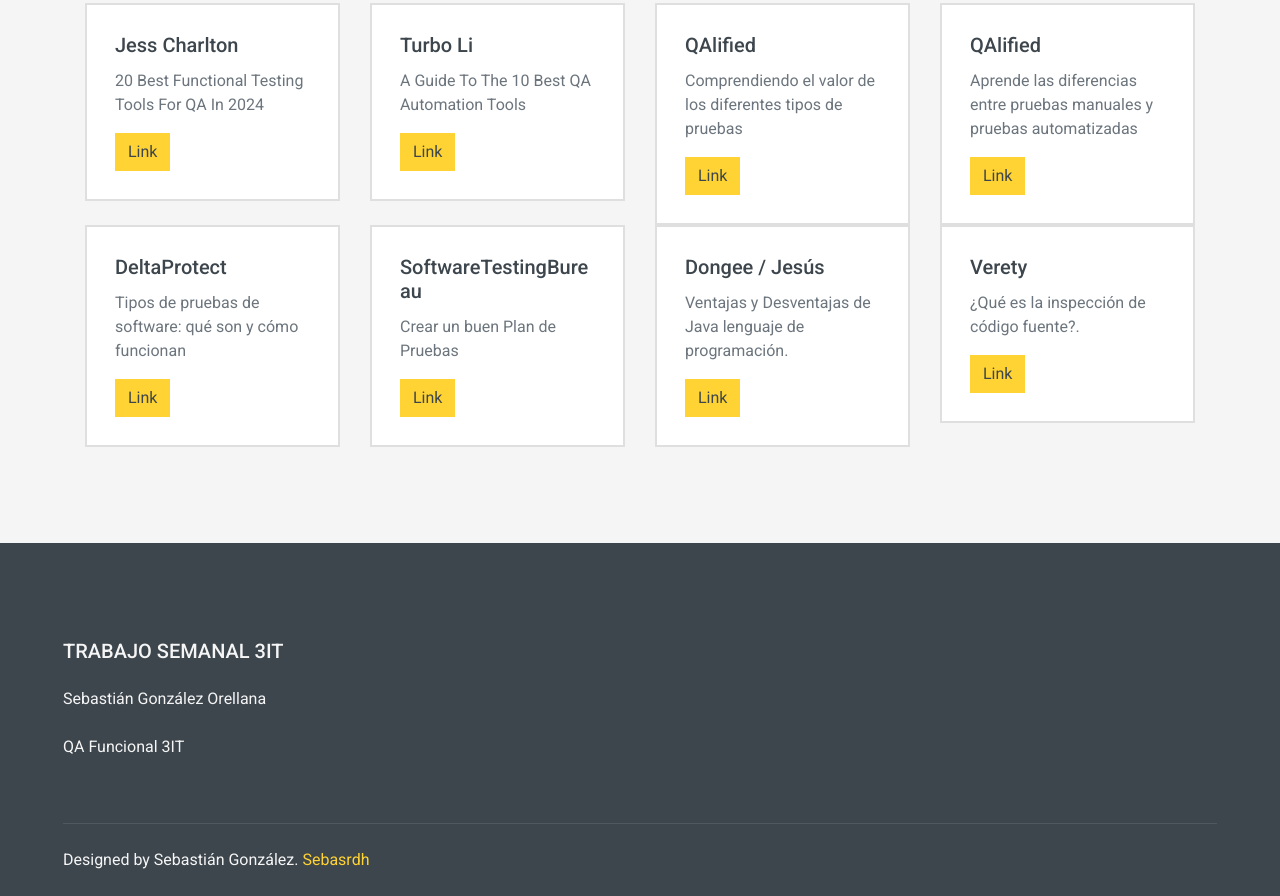
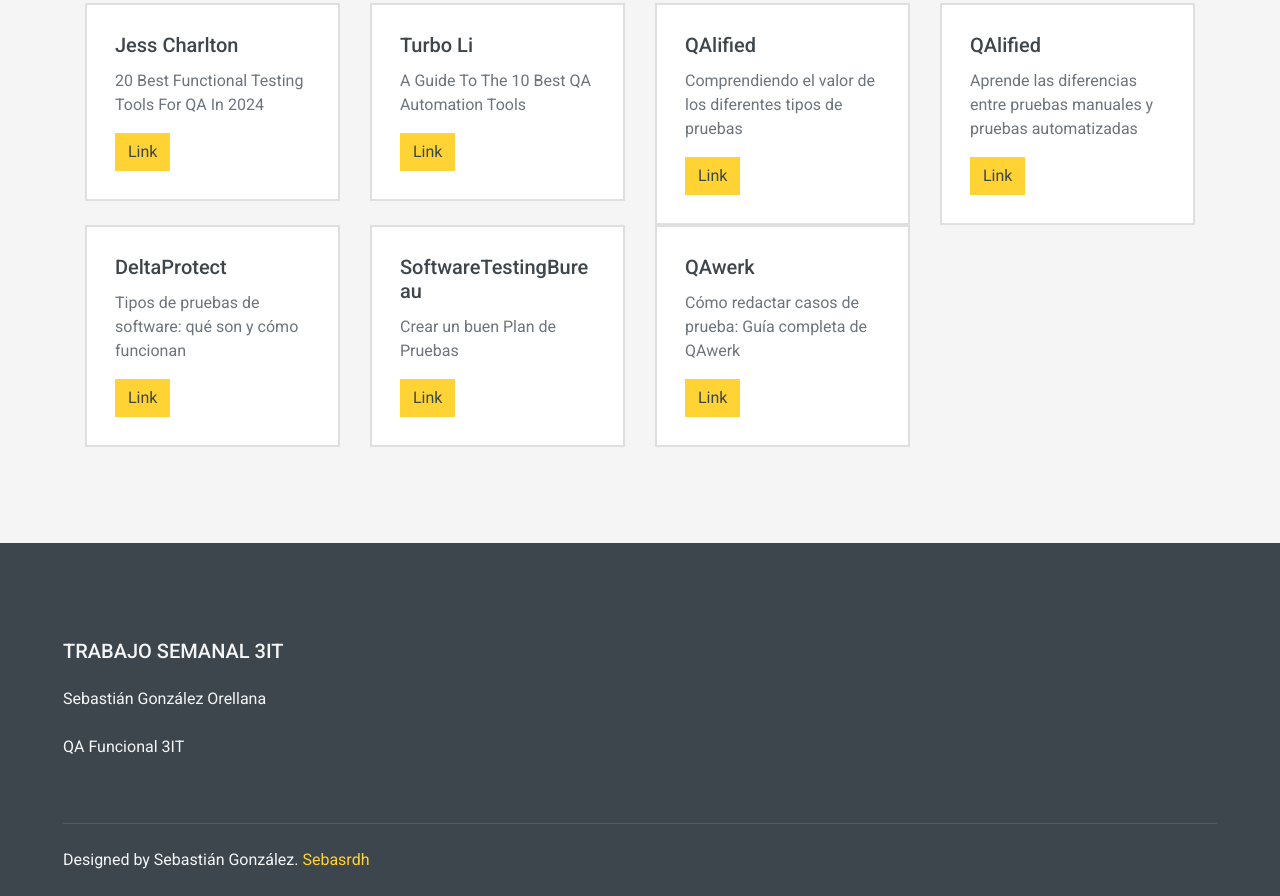
Before and after one commit to Sebasrdh/Prueba-QA-Semana-1, a plain HTML site: page Semana2/bibliography_S2.html in a window 1280 px wide. Shown: the part 971-1867 px from the top of the page. Drawn offline with nearby package versions, Linux system fonts and the light colour scheme.

Commit message:
Bibliografía S2

```diff
--- a/Semana2/bibliography_S2.html
+++ b/Semana2/bibliography_S2.html
@@ -158,22 +158,9 @@
                     <div class="card">
                         <div class="card h-100 p-2">
                             <div class="card-body">
-                                <h5 class="card-title">Dongee / Jesús</h5>
-                                <p class="card-text">Ventajas y Desventajas de Java lenguaje de programación.</p>
-                                <a href="https://www.dongee.com/tutoriales/ventajas-y-desventajas-de-java-lenguaje-de-programacion/"
-                                    class="btn btn-primary">Link</a>
-                            </div>
-                        </div>
-                    </div>
-                </div>
-
-                <div class="col-lg-3 col-md-4 col-sm-6">
-                    <div class="card">
-                        <div class="card h-100 p-2">
-                            <div class="card-body">
-                                <h5 class="card-title">Verety</h5>
-                                <p class="card-text">¿Qué es la inspección de código fuente?.</p>
-                                <a href="https://www.verity.cl/code-review/" class="btn btn-primary">Link</a>
+                                <h5 class="card-title">QAwerk</h5>
+                                <p class="card-text">Cómo redactar casos de prueba: Guía completa de QAwerk</p>
+                                <a href="https://qawerk.es/blog/como-redactar-casos-de-prueba/" class="btn btn-primary">Link</a>
                             </div>
                         </div>
                     </div>
```
